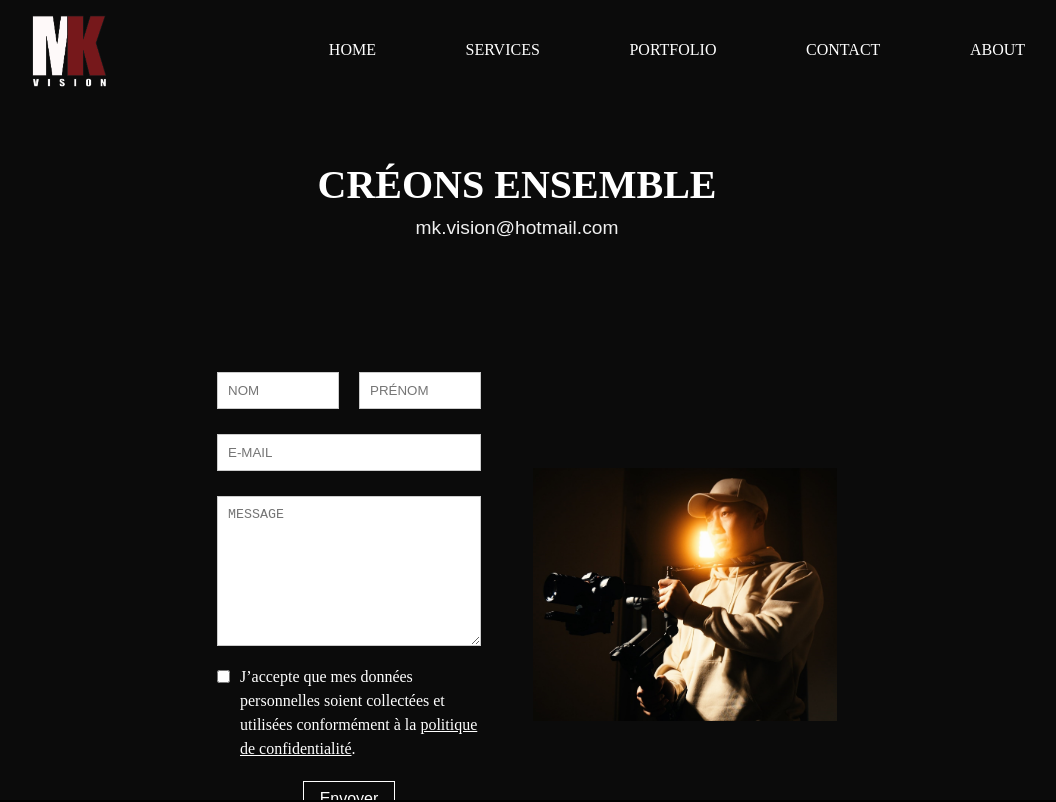
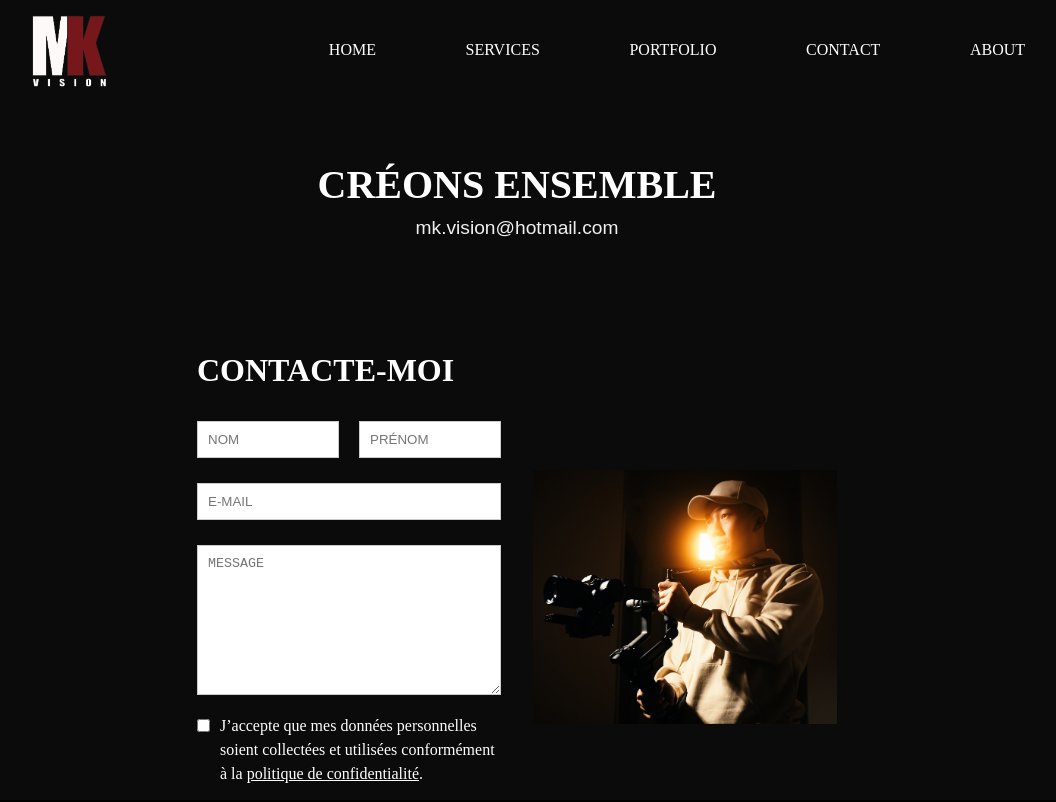
Before and after one commit to Ekkylibre/makey_siong, a Next.js app: page /contact in a window 1280 px wide. Shown: the top 802 px of the page, without its empty margins (123-1179 px from the left). Built offline with nearby package versions, Linux system fonts and the light colour scheme.

Commit message:
✨ Contact > Page > Add h2

```diff
--- a/src/app/components/ContactForm.tsx
+++ b/src/app/components/ContactForm.tsx
@@ -8,7 +8,6 @@ import PrivacyPolicy from '../legal/privacy-policy/_page'; // Assurez-vous que l
 const FormContainer = styled.div`
   max-width: 800px;
   margin: 0 auto;
-  padding: 20px;
 `;
 
 const FormField = styled.div`
--- a/src/app/contact/page.tsx
+++ b/src/app/contact/page.tsx
@@ -62,6 +62,12 @@ const ImageContainer = styled.div`
   align-items: center;
 `;
 
+const SectionHeader = styled.h2`
+  font-size: 2em; /* Ajuste la taille de la police selon tes besoins */
+  color: white;
+  margin-bottom: 1em;
+`;
+
 export default function Contact() {
   return (
     <ContactContainer>
@@ -71,6 +77,7 @@ export default function Contact() {
       </Banner>
       <FormSection id="contact-moi">
         <FormContainer>
+          <SectionHeader>CONTACTE-MOI</SectionHeader>
           <ContactForm />
         </FormContainer>
         <ImageContainer>
```
